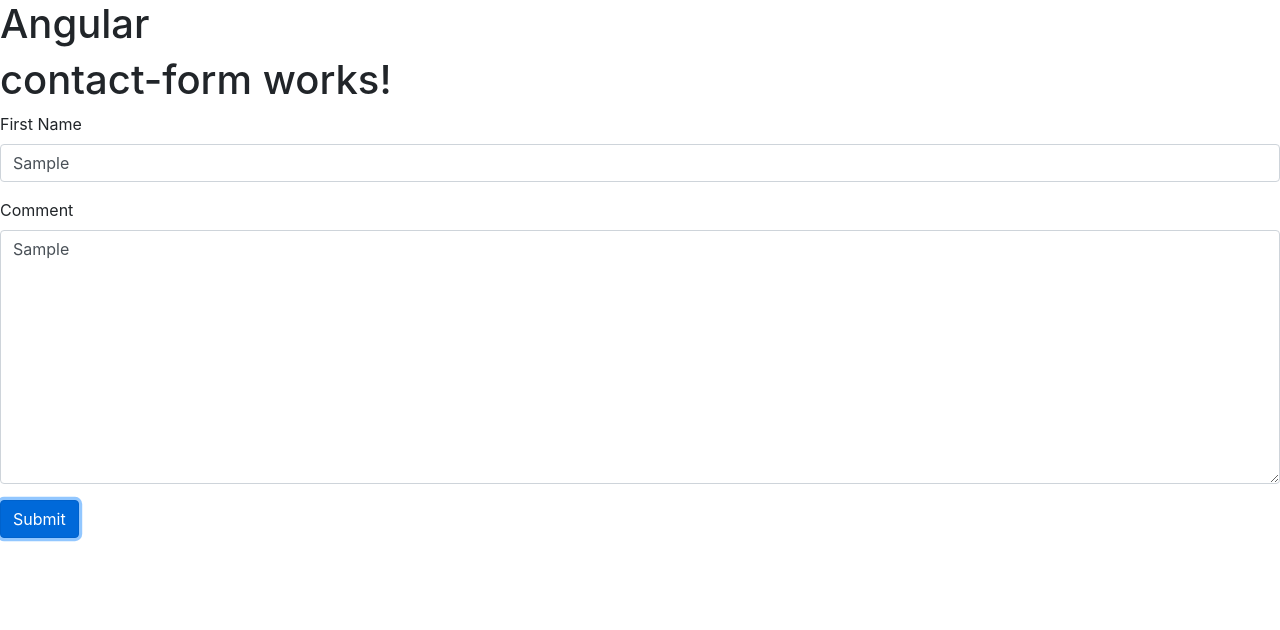
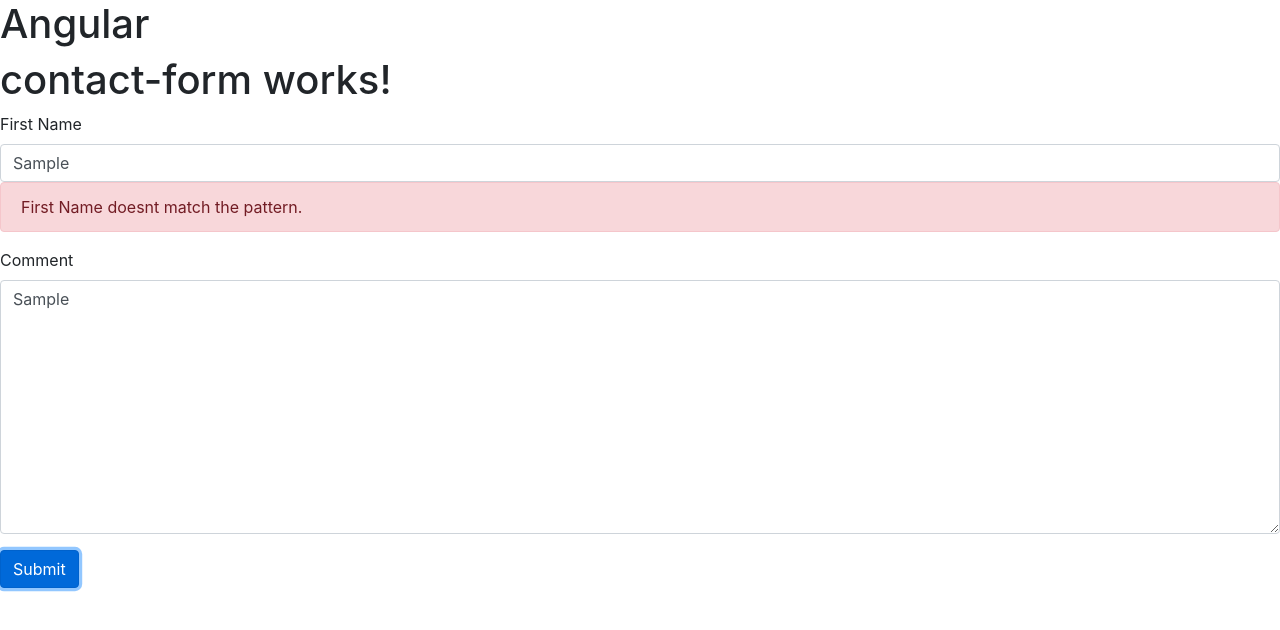
Before and after one commit to AdarshPawar29/Angular-App, an Angular app: page / in a window 1280 px wide. Both pictures are taken after typing "Sample", "Sample" into the empty fields and a click on the button "Submit". Shown: the top 630 px of the page. Built offline with nearby package versions, Linux system fonts and the light colour scheme.

Commit message:
Specific Vslidation Error

```diff
--- a/src/app/contact-form/contact-form.component.html
+++ b/src/app/contact-form/contact-form.component.html
@@ -1,9 +1,29 @@
 <h1>contact-form works!</h1>
+<!--
+<form>
+    <div class="form-group">
+        <label for="firstname">First Name</label>
+        <input ngModel name="firstname" #firstname="ngModel" type="text" class="form-control">
+    </div>
+    <div class="form-group">
+        <label for="comment">
+            Comment
+        </label>
+        <textarea id="comment" cols="30" rows="10" class="form-control"></textarea>
+    </div>
+    <button class="btn btn-primary">Submit</button>
+</form> -->
+
 
 <form>
     <div class="form-group">
         <label for="firstname">First Name</label>
-        <input id="firstname" type="text" class="form-control">
+        <input required minlength="3" maxlength="10" pattern="Name" ngModel name="firstname" #firstname="ngModel" type="text" class="form-control">
+        <div class="alert alert-danger" *ngIf="firstname.touched && !firstname.valid">
+            <div *ngIf="firstname.errors.required">First Name is required.</div>
+            <div *ngIf="firstname.errors.minlength">First Name should be minimum {{firstname.errors.minlength.requiredLength }} charactors.</div>
+            <div *ngIf="firstname.errors.pattern">First Name doesnt match the pattern.</div>
+        </div>
     </div>
     <div class="form-group">
         <label for="comment">
```
